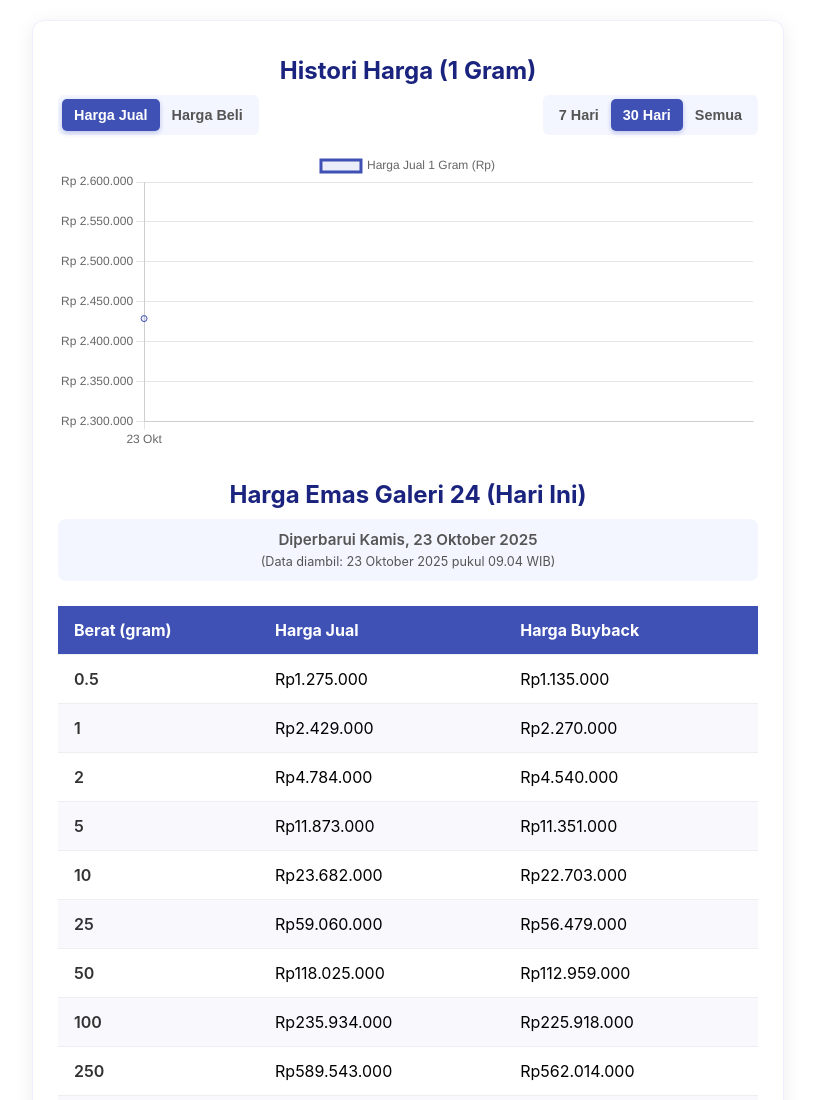
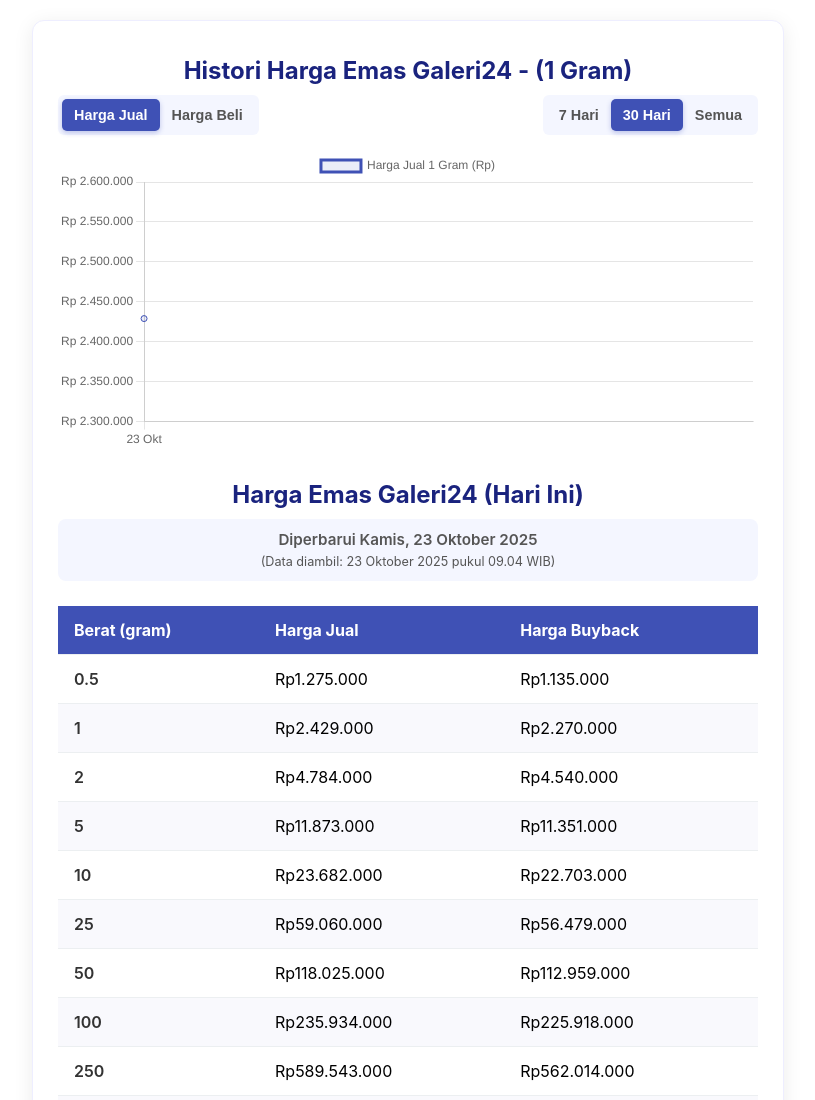
Before and after one commit to Januar001/scrapper-emas, a website: page index.html in a window 1280 px wide. Shown: the top 1100 px of the page, without its empty margins (232-1047 px from the left). Drawn offline with nearby package versions, Linux system fonts and the light colour scheme.

Commit message:
update tampilan

```diff
--- a/index.html
+++ b/index.html
@@ -94,7 +94,7 @@
 
 <div class="harga-container">
 
-    <h2>Histori Harga (1 Gram)</h2>
+    <h2>Histori Harga Emas Galeri24 - (1 Gram)</h2>
 
     <div class="chart-controls">
         <div class="tab-buttons">
@@ -112,7 +112,7 @@
         <canvas id="harga-chart"></canvas>
     </div>
 
-    <h2>Harga Emas Galeri 24 (Hari Ini)</h2>
+    <h2>Harga Emas Galeri24 (Hari Ini)</h2>
     <div class="harga-info">
         <span id="harga-diperbarui">Memuat data terbaru...</span>
         <br>
```
